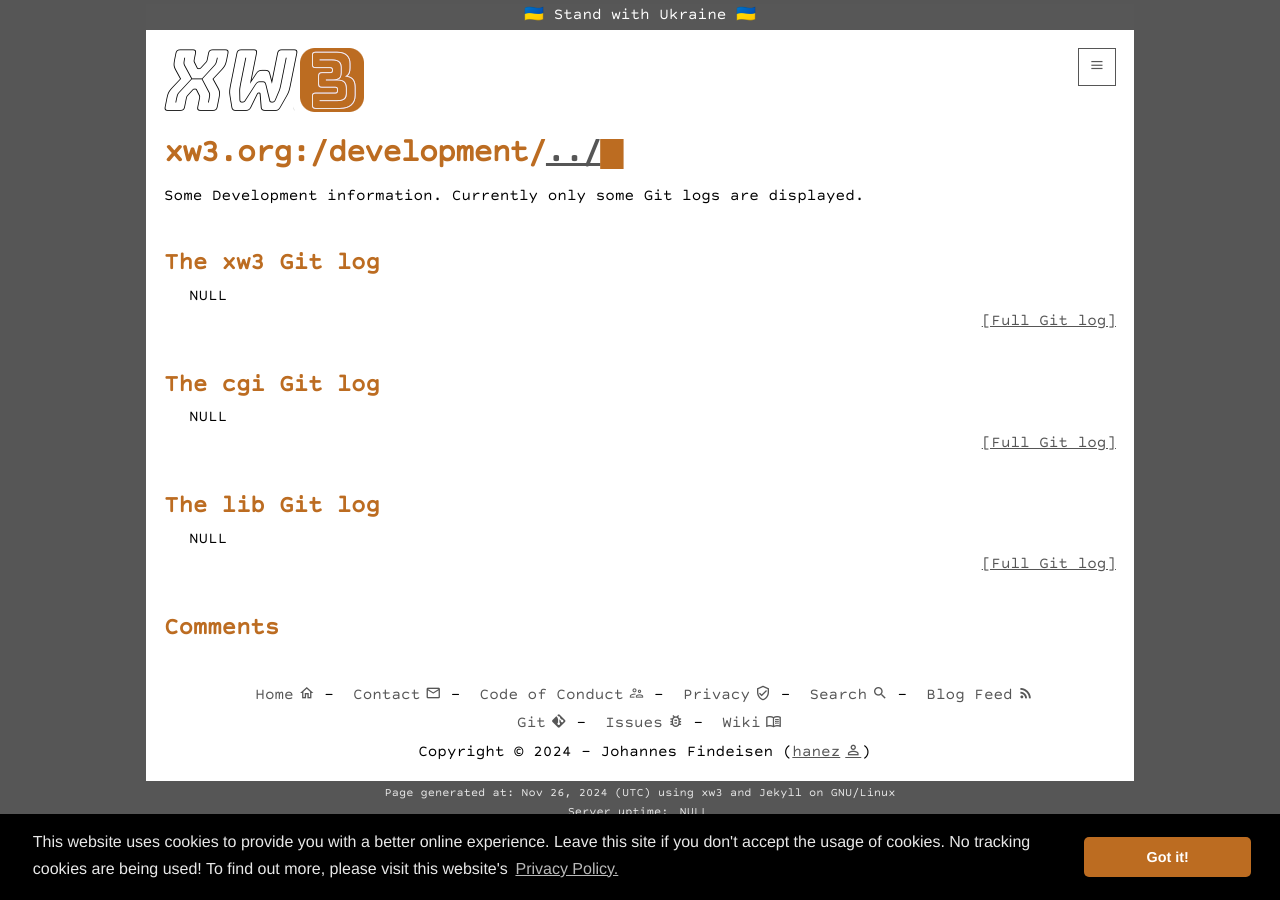
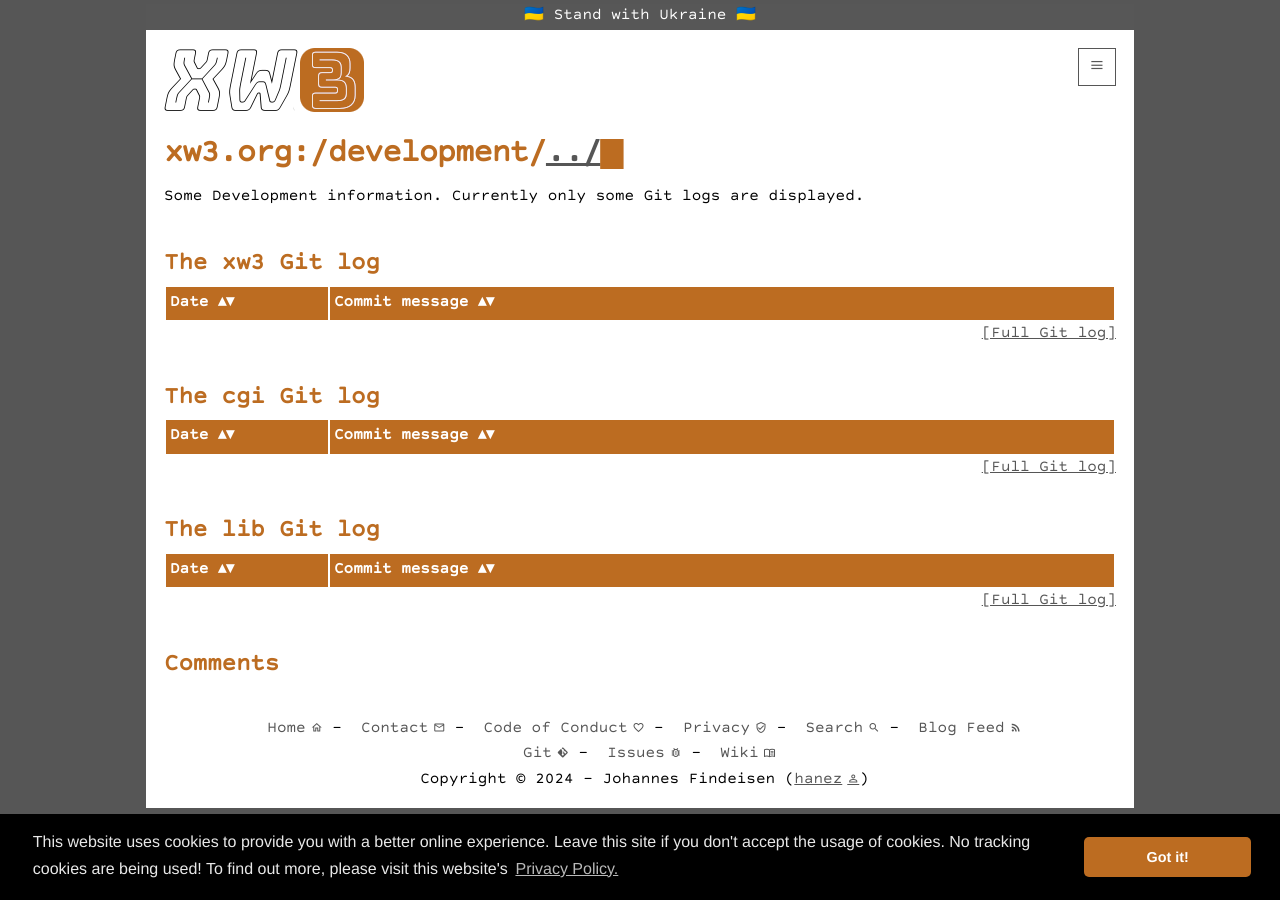
Before and after one commit to hanez/xw3, a Jekyll site: the page built from development/development.html, in a window 1280 px wide. Built offline with Jekyll 4.4.1, drawn with Linux system fonts in a browser that asks for light colours; comment, search, counter and statistics services are not loaded.

Commit message:
Some CSS icon adjustments and made the Git logs a table.

```diff
--- a/_includes/footer.html
+++ b/_includes/footer.html
@@ -5,7 +5,7 @@
       <ul style="list-style:none;margin-left:0px;text-align:center;">
         <li style="display:inline;"><a href="/" style="text-decoration:none;" title="Home" class="home">Home</a>&nbsp;-</li>
         <li style="display:inline;">&nbsp;<a href="/contact/" style="text-decoration:none;" title="Contact" class="mail">Contact</a>&nbsp;-</li>
-        <li style="display:inline;">&nbsp;<a href="/community/code-of-conduct/" style="text-decoration:none;" title="Code of Conduct" class="community">Code of Conduct</a>&nbsp;-</li>
+        <li style="display:inline;">&nbsp;<a href="/community/code-of-conduct/" style="text-decoration:none;" title="Code of Conduct" class="love">Code of Conduct</a>&nbsp;-</li>
         <li style="display:inline;">&nbsp;<a href="/privacy/" style="text-decoration:none;" title="Privacy" class="privacy">Privacy</a>&nbsp;-</li>
         <li style="display:inline;">&nbsp;<a href="/search/" style="text-decoration:none;" title="Search" class="search">Search</a>&nbsp;-</li>
         <li style="display:inline;">&nbsp;<a href="/blog/feed/" style="text-decoration:none;" title="Blog Feed" class="rss">Blog Feed</a></li>
--- a/_sass/_base.scss
+++ b/_sass/_base.scss
@@ -128,98 +128,218 @@ a:active {
 
 a.bug::after {
   content: "\F0A30";
+  color: $base-icon-color;
   font-family: "MDI";
+  font-size: $base-icon-size;
   padding-left: 5px;
+}
+
+a.bug:hover::after {
+  color: $hover-color;
 }
 
 a.chat::after {
   content: "\F0EDE";
+  color: $base-icon-color;
   font-family: "MDI";
+  font-size: $base-icon-size;
   padding-left: 5px;
+}
+
+a.chat:hover::after {
+  color: $hover-color;
 }
 
 a.code::after {
   content: "\F102B";
+  color: $base-icon-color;
   font-family: "MDI";
+  font-size: $base-icon-size;
   padding-left: 5px;
+}
+
+a.code:hover::after {
+  color: $hover-color;
+}
+
+a.commit::after {
+  content: "\F05D6";
+  color: $base-icon-color;
+  font-family: "MDI";
+  font-size: $base-icon-size;
+  padding-left: 5px;
+}
+
+a.commit:hover::after {
+  color: $hover-color;
 }
 
 a.community::after {
   content: "\F112D";
+  color: $base-icon-color;
   font-family: "MDI";
+  font-size: $base-icon-size;
   padding-left: 5px;
+}
+
+a.community:hover::after {
+  color: $hover-color;
 }
 
 a.cube::after {
   content: "\F01A7";
+  color: $base-icon-color;
   font-family: "MDI";
+  font-size: $base-icon-size;
   padding-left: 5px;
 }
 
-a.document {
+a.cube:hover::after {
+  color: $hover-color;
+}
+
+a.document::after {
   content: "\F09EE";
+  color: $base-icon-color;
   font-family: "MDI";
+  font-size: $base-icon-size;
   padding-left: 5px;
+}
+
+a.document:hover::after {
+  color: $hover-color;
 }
 
 a.ext::after {
   content: "\F03CC";
+  color: $base-icon-color;
   font-family: "MDI";
+  font-size: $base-icon-size;
   padding-left: 5px;
+}
+
+a.ext:hover::after {
+  color: $hover-color;
 }
 
 a.file::after {
   content: "\F0224";
+  color: $base-icon-color;
   font-family: "MDI";
+  font-size: $base-icon-size;
   padding-left: 5px;
+}
+
+a.file:hover::after {
+  color: $hover-color;
 }
 
 a.git::after {
   content: "\F02A2";
+  color: $base-icon-color;
   font-family: "MDI";
+  font-size: $base-icon-size;
   padding-left: 5px;
+}
+
+a.git:hover::after {
+  color: $hover-color;
 }
 
 a.home::after {
   content: "\F06A1";
+  color: $base-icon-color;
   font-family: "MDI";
+  font-size: $base-icon-size;
   padding-left: 5px;
+}
+
+a.home:hover::after {
+  color: $hover-color;
+}
+
+a.love::after {
+  content: "\F02D5";
+  color: $base-icon-color;
+  font-family: "MDI";
+  font-size: $base-icon-size;
+  padding-left: 5px;
+}
+
+a.love:hover::after {
+  color: $hover-color;
 }
 
 a.mail::after {
   content: "\F01F0";
+  color: $base-icon-color;
   font-family: "MDI";
+  font-size: $base-icon-size;
   padding-left: 5px;
+}
+
+a.mail:hover::after {
+  color: $hover-color;
 }
 
 a.privacy::after {
   content: "\F0CC8";
+  color: $base-icon-color;
   font-family: "MDI";
+  font-size: $base-icon-size;
   padding-left: 5px;
+}
+
+a.privacy:hover::after {
+  color: $hover-color;
 }
 
 a.rss::after {
   content: "\F046B";
+  color: $base-icon-color;
   font-family: "MDI";
+  font-size: $base-icon-size;
   padding-left: 5px;
+}
+
+a.rss:hover::after {
+  color: $hover-color;
 }
 
 a.search::after {
   content: "\F0349";
+  color: $base-icon-color;
   font-family: "MDI";
+  font-size: $base-icon-size;
   padding-left: 5px;
+}
+
+a.search:hover::after {
+  color: $hover-color;
 }
 
 a.user::after {
   content: "\F0013";
+  color: $base-icon-color;
   font-family: "MDI";
+  font-size: $base-icon-size;
   padding-left: 5px;
+}
+
+a.user:hover::after {
+  color: $hover-color;
 }
 
 a.wiki::after {
   content: "\F1CCC";
+  color: $base-icon-color;
   font-family: "MDI";
+  font-size: $base-icon-size;
   padding-left: 5px;
+}
+
+a.wiki:hover::after {
+  color: $hover-color;
 }
 
 p {
--- a/css/main.scss
+++ b/css/main.scss
@@ -5,6 +5,8 @@
 $base-font-family:  "CourierPrimeSans";
 $base-font-size:    16px;
 $small-font-size:   $base-font-size * 0.875;
+$base-icon-size:    12px;
+$base-icon-color:   #565656;
 $base-line-height:  1.6;
 $spacing-unit:      18px;
 $text-color:        #000;
--- a/development/development.html
+++ b/development/development.html
@@ -10,19 +10,43 @@ permalink: /development/
 
 <h2>The xw3 Git log</h2>
 
-<ul id="gitlog" name="gitlog" style="font-family: CourierPrimeSans;">NULL</ul>
+<table width="100%" border="1" style="table-layout: fixed;" class="sortable">
+<thead>
+  <tr>
+    <th style="text-align: left; width: 154px;">Date</th>
+    <th style="text-align: left;">Commit message</th>
+  </tr>
+  </thead>
+  <tbody id="gitlog" name="gitlog"></tbody>
+</table>
 
 <p style="text-align:right;"><a href="{{ site.git }}commits/branch/main" target="_blank">[Full Git log]</a></p>
 
 <h2>The cgi Git log</h2>
 
-<ul id="gitlog_cgi" name="gitlog_cgi" style="font-family: CourierPrimeSans;">NULL</ul>
+<table width="100%" border="1" style="table-layout: fixed;" class="sortable">
+<thead>
+  <tr>
+    <th style="text-align: left; width: 154px;">Date</th>
+    <th style="text-align: left;">Commit message</th>
+  </tr>
+  </thead>
+  <tbody id="gitlog_cgi" name="gitlog_cgi"></tbody>
+</table>
 
 <p style="text-align:right;"><a href="https://git.xw3.org/xw3/cgi/commits/branch/main" target="_blank">[Full Git log]</a></p>
 
 <h2>The lib Git log</h2>
 
-<ul id="gitlog_lib" name="gitlog_lib" style="font-family: CourierPrimeSans;">NULL</ul>
+<table width="100%" border="1" style="table-layout: fixed;" class="sortable">
+<thead>
+  <tr>
+    <th style="text-align: left; width: 154px;">Date</th>
+    <th style="text-align: left;">Commit message</th>
+  </tr>
+  </thead>
+  <tbody id="gitlog_lib" name="gitlog_lib"></tbody>
+</table>
 
 <p style="text-align:right;"><a href="https://git.xw3.org/xw3/lib/commits/branch/main" target="_blank">[Full Git log]</a></p>
 
```
Also changed, not shown: 1 other file.
